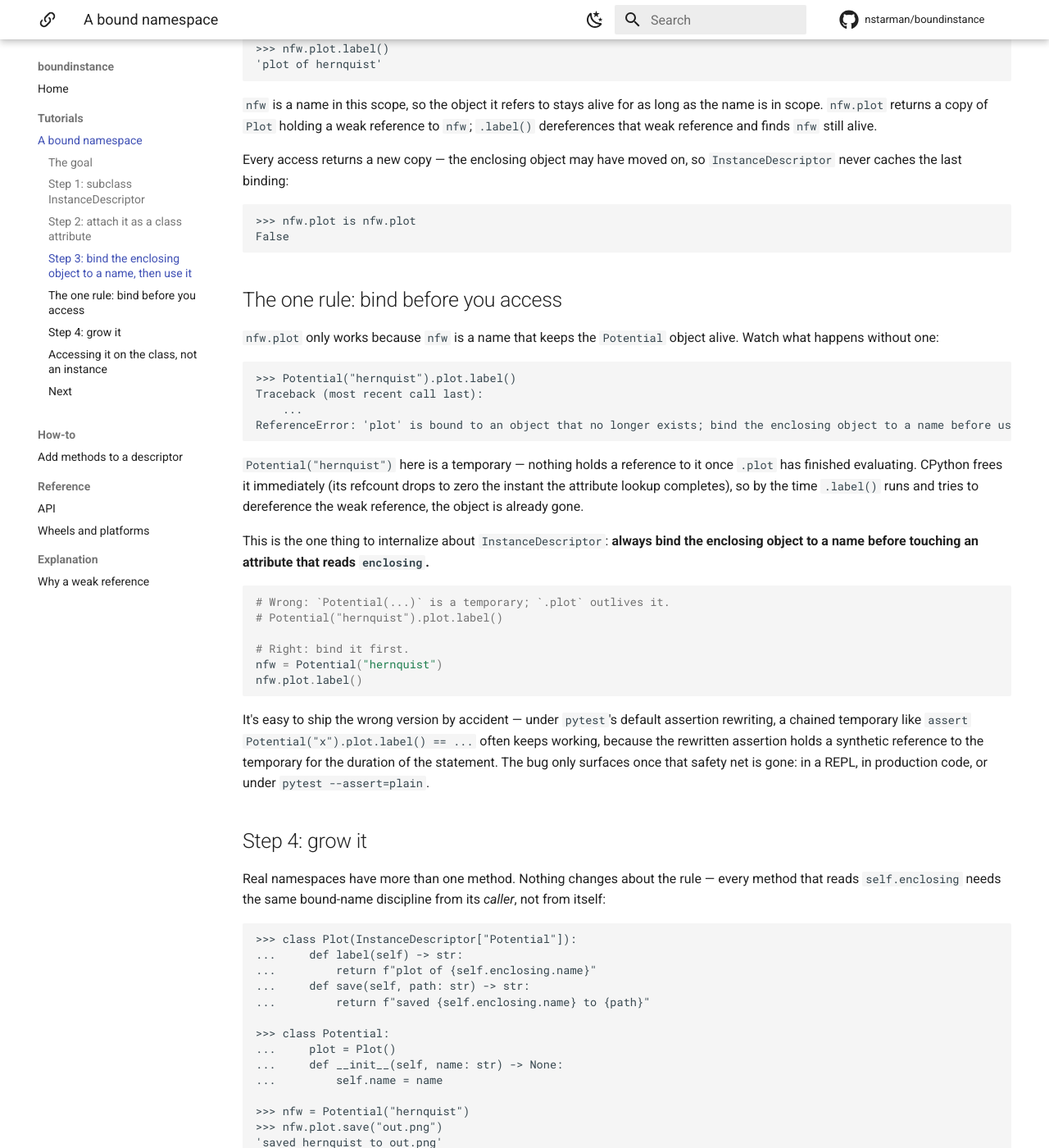
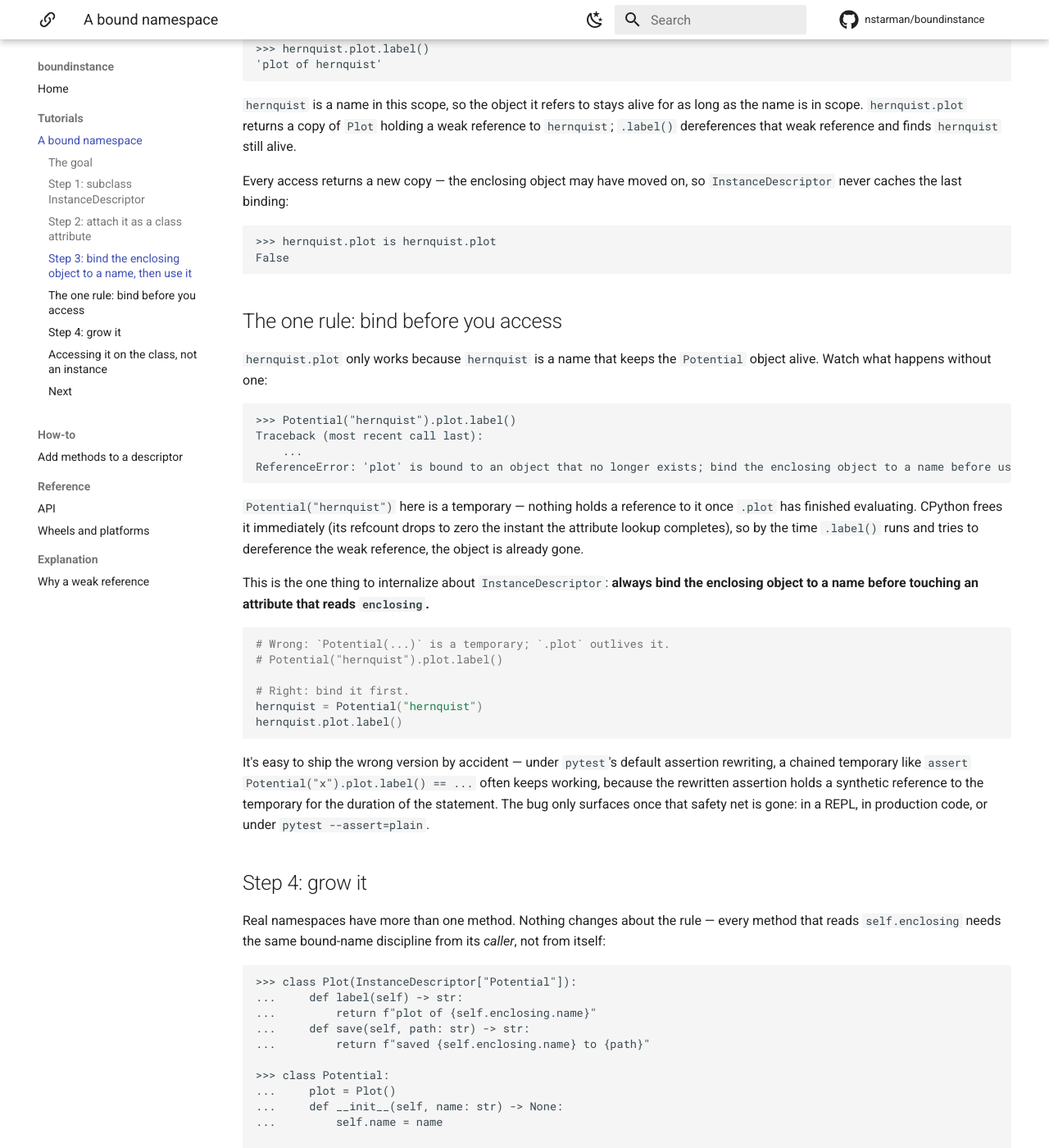
Before and after one commit to nstarman/boundinstance, an MkDocs documentation site: the page built from docs/tutorials/bound-namespace.md, in a window 1280 px wide and 1400 px high, scrolled down 1150 px. Shown: the whole window at 82% size. Built offline with MkDocs 1.6.1 and Material for MkDocs 9.7.7, drawn with Linux system fonts in a browser that asks for light colours; comment, search, counter and statistics services are not loaded; some of the changed text lies outside the part shown.

Commit message:
📝 docs: name the example variable after the profile it holds (#10)
The tutorial read `nfw = Potential("hernquist")`. NFW and Hernquist are
different density profiles, so to anyone in the field that line is not a naming
quibble -- it is a contradiction, in the first example a new reader meets.

`hernquist` throughout now, matching the README, the landing page and the class
docstring, which a previous pass had already corrected. The explanation page's
prose referred to `nfw` for the same object and moves with it.

`docs/how-to/subclass-methods.md` used "nfw" as a string value, which was not
wrong, but sat beside `hernquist = Potential("hernquist")` on the same page.
Unified for consistency rather than correctness.

Sybil executes every one of these examples, so the 25 documentation tests are
the check that the rename is complete and self-consistent.

Co-authored-by: Claude Opus 5 <noreply@anthropic.com>

````diff
--- a/docs/tutorials/bound-namespace.md
+++ b/docs/tutorials/bound-namespace.md
@@ -9,10 +9,10 @@ We want to write:
 <!-- skip: next -->
 
 ```python
-nfw.plot.label()
+hernquist.plot.label()
 ```
 
-and have `label()` reach back into `nfw` to read its name, without `plot` holding a strong reference to `nfw` (that would create a reference cycle, and would keep `nfw` alive for as long as `plot` is reachable, not the other way around).
+and have `label()` reach back into `hernquist` to read its name, without `plot` holding a strong reference to `hernquist` (that would create a reference cycle, and would keep `hernquist` alive for as long as `plot` is reachable, not the other way around).
 
 ## Step 1: subclass `InstanceDescriptor`
 
@@ -44,23 +44,23 @@ class Potential:
 ## Step 3: bind the enclosing object to a name, then use it
 
 ```{doctest}
->>> nfw = Potential("hernquist")
->>> nfw.plot.label()
+>>> hernquist = Potential("hernquist")
+>>> hernquist.plot.label()
 'plot of hernquist'
 ```
 
-`nfw` is a name in this scope, so the object it refers to stays alive for as long as the name is in scope. `nfw.plot` returns a copy of `Plot` holding a weak reference to `nfw`; `.label()` dereferences that weak reference and finds `nfw` still alive.
+`hernquist` is a name in this scope, so the object it refers to stays alive for as long as the name is in scope. `hernquist.plot` returns a copy of `Plot` holding a weak reference to `hernquist`; `.label()` dereferences that weak reference and finds `hernquist` still alive.
 
 Every access returns a new copy — the enclosing object may have moved on, so `InstanceDescriptor` never caches the last binding:
 
 ```{doctest}
->>> nfw.plot is nfw.plot
+>>> hernquist.plot is hernquist.plot
 False
 ```
 
 ## The one rule: bind before you access
 
-`nfw.plot` only works because `nfw` is a name that keeps the `Potential` object alive. Watch what happens without one:
+`hernquist.plot` only works because `hernquist` is a name that keeps the `Potential` object alive. Watch what happens without one:
 
 ```{doctest}
 >>> Potential("hernquist").plot.label()
@@ -78,8 +78,8 @@ This is the one thing to internalize about `InstanceDescriptor`: **always bind t
 # Potential("hernquist").plot.label()
 
 # Right: bind it first.
-nfw = Potential("hernquist")
-nfw.plot.label()
+hernquist = Potential("hernquist")
+hernquist.plot.label()
 ```
 
 It's easy to ship the wrong version by accident — under `pytest`'s default assertion rewriting, a chained temporary like `assert Potential("x").plot.label() == ...` often keeps working, because the rewritten assertion holds a synthetic reference to the temporary for the duration of the statement. The bug only surfaces once that safety net is gone: in a REPL, in production code, or under `pytest --assert=plain`.
@@ -100,8 +100,8 @@ Real namespaces have more than one method. Nothing changes about the rule — ev
 ...     def __init__(self, name: str) -> None:
 ...         self.name = name
 
->>> nfw = Potential("hernquist")
->>> nfw.plot.save("out.png")
+>>> hernquist = Potential("hernquist")
+>>> hernquist.plot.save("out.png")
 'saved hernquist to out.png'
 ```
 
````
Also changed, not shown: docs/explanation/weak-references.md (+3 -3 lines), docs/how-to/subclass-methods.md (+5 -5 lines).
